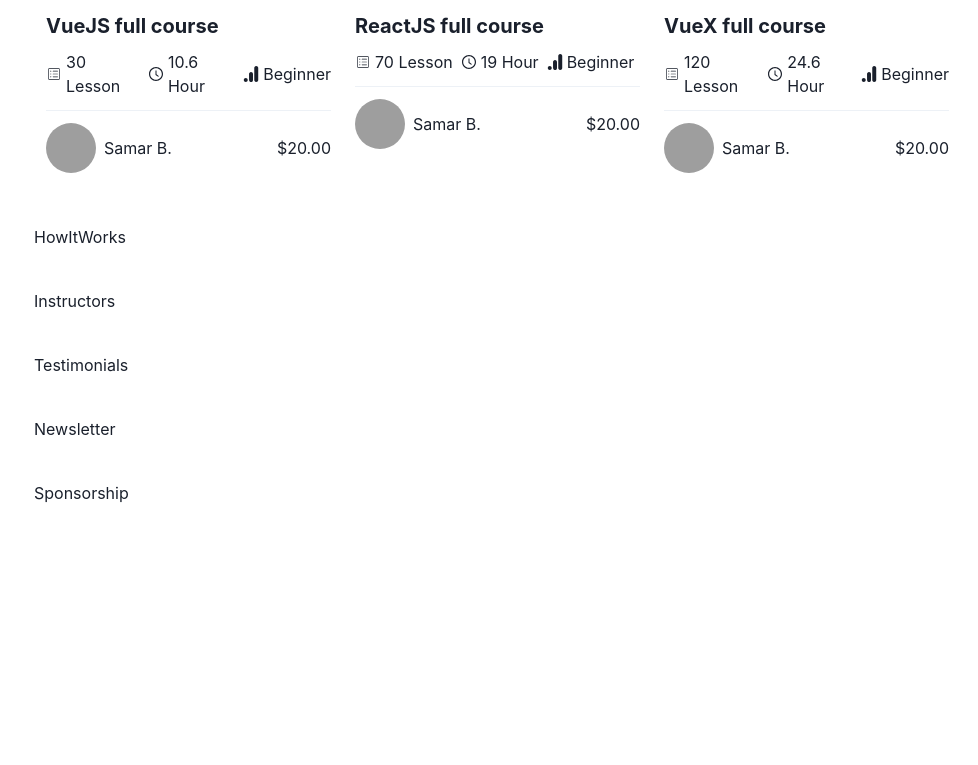
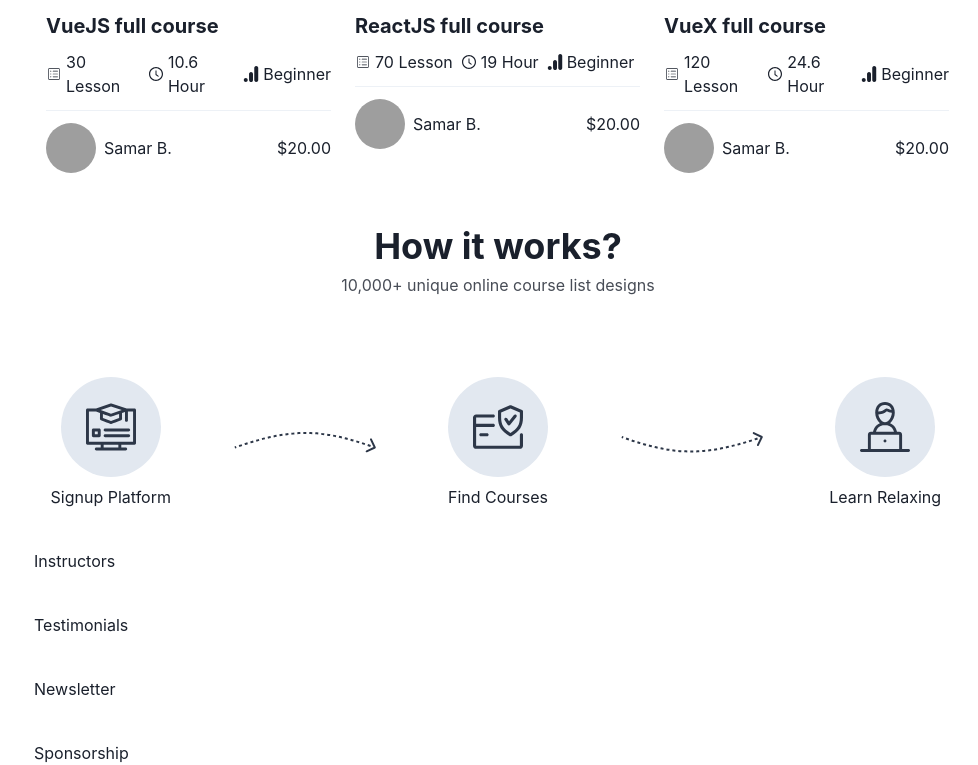
Before and after one commit to abdulakhatov-tech/Startup, a Next.js app: page / in a window 1280 px wide. Shown: the part 1366-2131 px from the top of the page, without its empty margins (302-1280 px from the left). Before the commit the page ends 1871 px from the top, so only its background shows below. Built offline with nearby package versions, Linux system fonts and the light colour scheme; grey boxes are pictures that could not be loaded.

Commit message:
how-it-workds section

```diff
--- a/src/components/how-it-works/how-it-works.tsx
+++ b/src/components/how-it-works/how-it-works.tsx
@@ -1,5 +1,68 @@
+import {
+  Flex,
+  SimpleGrid,
+  Stack,
+  Text,
+  useColorModeValue,
+} from '@chakra-ui/react';
+import { Fragment } from 'react';
+
+import {
+  FinishRightIcon,
+  OnlineCourseIcon,
+  OnlineLearningIcon,
+  OnlineStudentIcon,
+  RightLineIcon,
+} from 'src/icons';
+import SectionTitle from '../section-title/section-title';
+
 const HowItWorks = () => {
-  return <div>HowItWorks</div>;
+  const backgroundColor = useColorModeValue('gray.200', 'gray.700');
+
+  return (
+    <>
+      <SectionTitle
+        textAlign={'center'}
+        title="How it works?"
+        subtitle="10,000+ unique online course list designs"
+      />
+
+      <SimpleGrid mt={10} columns={5} spacing={10} alignItems={'center'}>
+        {data?.map((item, index) => {
+          const odd = index % 2;
+          return (
+            <Fragment key={index}>
+              {!odd ? (
+                <Stack justify={'center'} align={'center'}>
+                  <Flex
+                    w={100}
+                    h={100}
+                    justify={'center'}
+                    align={'center'}
+                    backgroundColor={backgroundColor}
+                    borderRadius={'full'}
+                  >
+                    {item.icon}
+                  </Flex>
+                  <Text textAlign={'center'}>{item.title}</Text>
+                </Stack>
+              ) : (
+                <Stack justify={'center'}>{item.icon}</Stack>
+              )}
+            </Fragment>
+          );
+        })}
+      </SimpleGrid>
+    </>
+  );
 };
 
 export default HowItWorks;
+
+const data = [
+  { title: 'Signup Platform', icon: <OnlineCourseIcon /> },
+  { icon: <RightLineIcon /> },
+  { title: 'Find Courses', icon: <OnlineLearningIcon /> },
+  { icon: <FinishRightIcon /> },
+  { title: 'Learn Relaxing', icon: <OnlineStudentIcon /> },
+];
```
